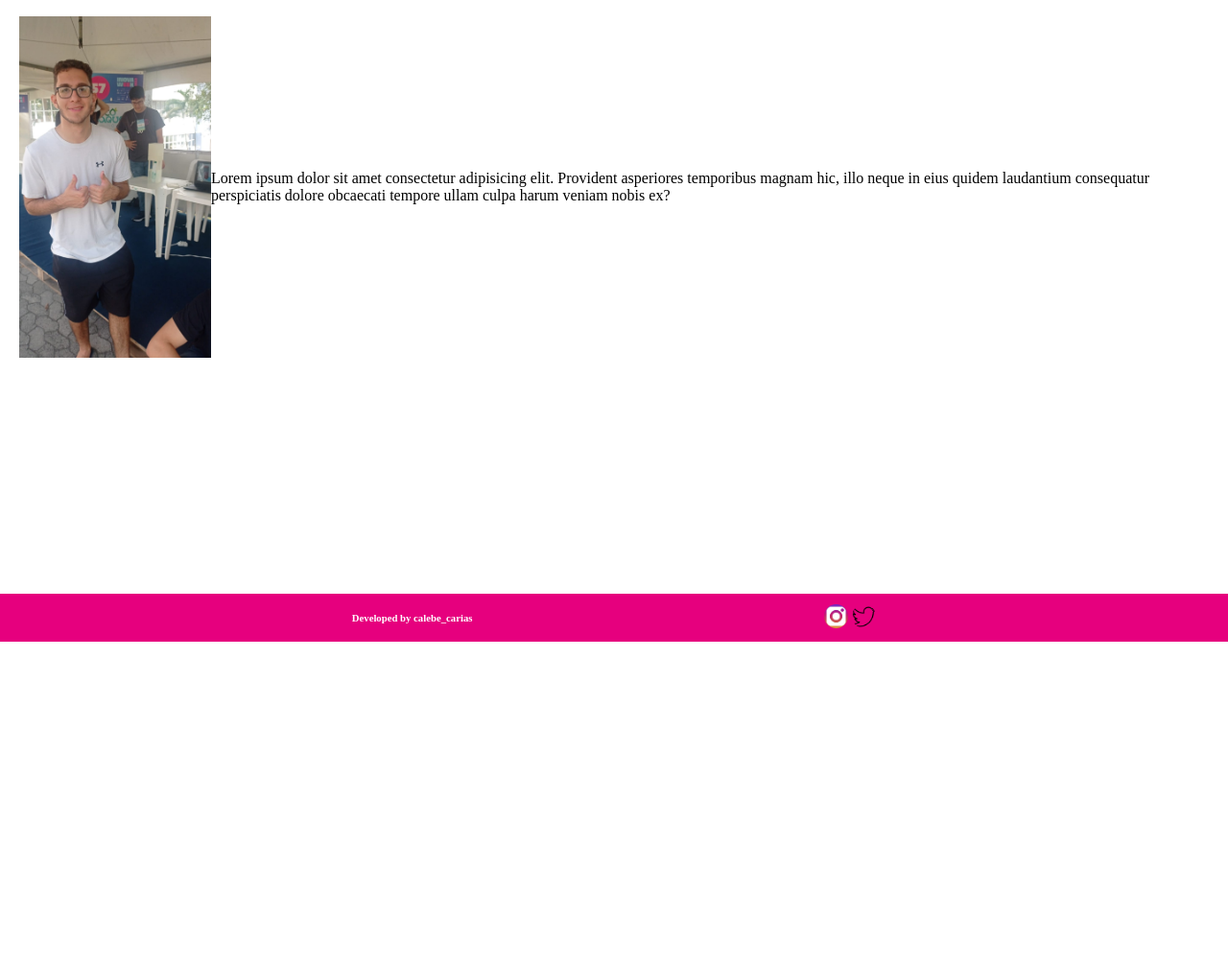
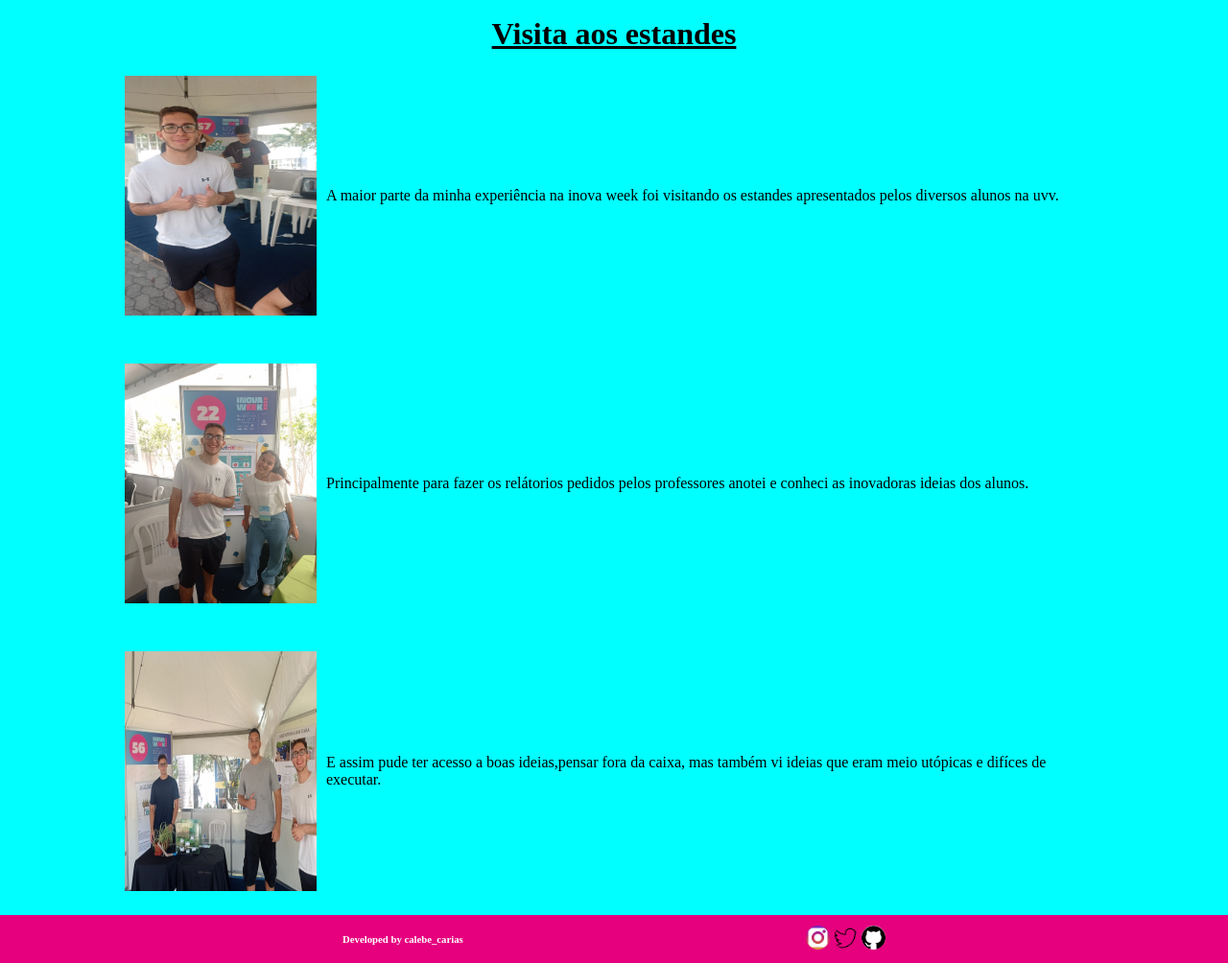
Before and after one commit to calebecarias/Myinova, a plain HTML site: page src/index.html in a window 1280 px wide. Shown: the part 131-1135 px from the top of the page at 96% size. Before the commit the page ends 800 px from the top, so only its background shows below. Drawn offline with Linux system fonts and the light colour scheme.

Commit message:
Add files via upload

```diff
--- a/src/index.css
+++ b/src/index.css
@@ -34,19 +34,41 @@ header section{
     justify-content: center;
 
 }
-main section#estande1{
+main{
+    background-color: aqua;
+    display: flex;
+    align-items: center;
+    justify-content: space-evenly;
+    flex-direction: column;
+}
+main h1{
+    margin-top: 20px;
+    text-decoration: underline;
+    color: black;
+}
+
+main section{
     margin:20px;
     display: flex;
     align-items: center;
-    justify-content: space-evenly;
+    justify-content: space-between;
 
 }
-main section#estande1 img{
+main section p{
+    width: 810px;
+
+}
+main section *{
+    margin: 5px;
+}
+main section img{
+    height: 250px;
     width: 200px;
 
 }
+
+
 footer{
-    position: fixed;
     bottom: 0px;
     background-color: var(--rosa);
     height: 50px;
@@ -55,13 +77,8 @@ footer{
     align-items: center;
     justify-content: space-evenly;
 }
-img#insta{
+footer nav a img{
     width: 25px;
     border-radius: 50%;
 
 }
-img#twitter{
-    width: 25px;
-    border-radius: 50%;
-
-}
--- a/src/index.html
+++ b/src/index.html
@@ -16,9 +16,18 @@
         </section>
     </header>
     <main>
+        <h1>Visita aos estandes</h1>
         <section id="estande1">
             <img src="/imgs/estande1.jpeg" alt="estande">
-            <p>Lorem ipsum dolor sit amet consectetur adipisicing elit. Provident asperiores temporibus magnam hic, illo neque in eius quidem laudantium consequatur perspiciatis dolore obcaecati tempore ullam culpa harum veniam nobis ex?</p>
+            <p>A maior parte da minha experiência na inova week foi visitando os estandes apresentados pelos diversos alunos na uvv.</p>
+        </section>
+        <section id="estande2">
+            <img src="/imgs/estande2.jpeg" alt="estande">
+            <p>Principalmente para fazer os relátorios pedidos pelos professores anotei e conheci as inovadoras ideias dos alunos.</p>
+        </section>
+        <section id="estande3">
+            <img src="/imgs/estande.jpeg" alt="estande">
+            <p>E assim pude ter acesso a boas ideias,pensar fora da caixa, mas também vi ideias que eram meio utópicas e difíces de executar.</p>
         </section>
     </main>
     <footer>
@@ -26,6 +35,7 @@
         <nav>
             <a href="https://www.instagram.com/calebecarias/"><img id="insta" src="/imgs/instagram.png" alt="instagram"></a>
             <a href="https://www.twitter.com/calebe_carias/"><img id="twitter" src="/imgs/twitter.png" alt="twitter"></a>
+            <a href="https://github.com/calebecarias/"><img id="github" src="/imgs/github.png" alt="github"></a>
         </nav>
     </footer>
 </body>
```
Also changed, not shown: imgs/futmesa.jpeg (added), imgs/github.png (added).
